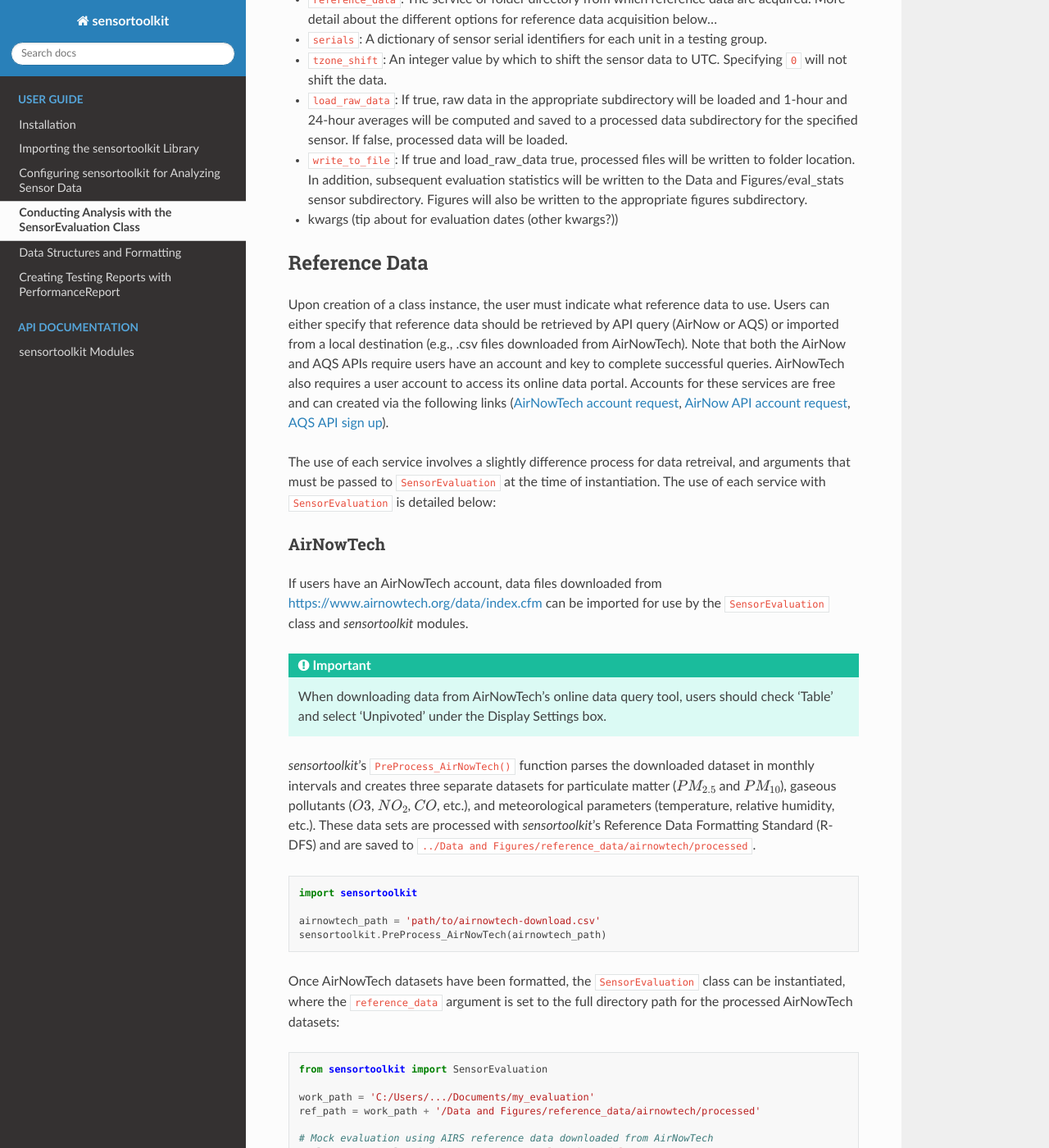
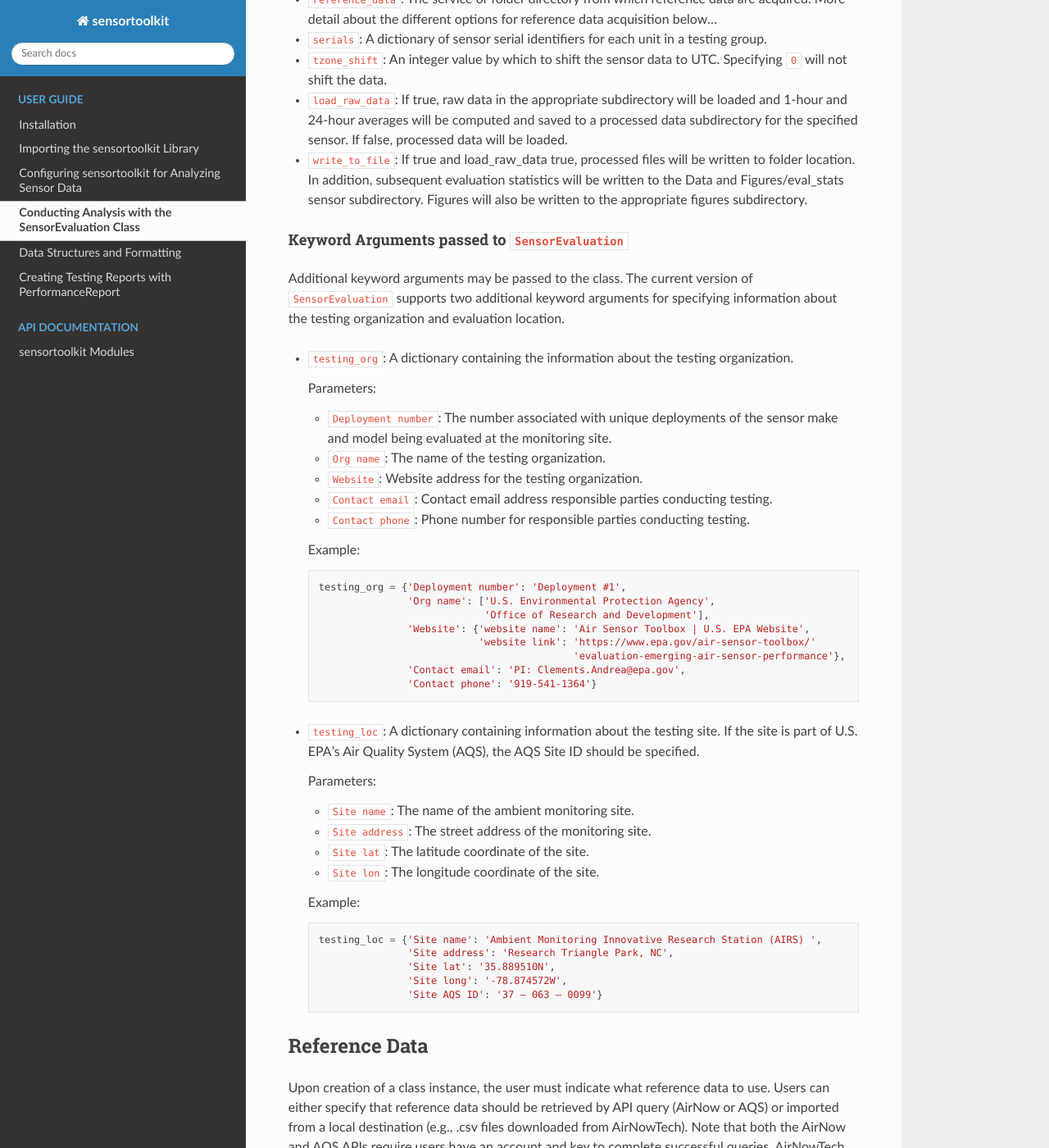
Before and after one commit to USEPA/sensortoolkit, a Sphinx documentation site: the page built from docs/source/sensoreval.rst, in a window 1280 px wide and 1400 px high, scrolled down 1993 px. Shown: the whole window at 82% size. Built offline with Sphinx 7.4.7 and the Read the Docs theme 2.0.0, drawn with Linux system fonts in a browser that asks for light colours.

Commit message:
Add details about keyword args passed to SensorEvaluation

```diff
--- a/docs/source/sensoreval.rst
+++ b/docs/source/sensoreval.rst
@@ -102,7 +102,59 @@ Arguments passed to ``SensorEvaluation``
   written to folder location. In addition, subsequent evaluation statistics will
   be written to the Data and Figures/eval_stats sensor subdirectory. Figures will
   also be written to the appropriate figures subdirectory.
-* kwargs (tip about for evaluation dates (other kwargs?))
+
+Keyword Arguments passed to ``SensorEvaluation``
+""""""""""""""""""""""""""""""""""""""""""""""""
+
+Additional keyword arguments may be passed to the class. The current
+version of ``SensorEvaluation`` supports two additional keyword arguments for
+specifying information about the testing organization and evaluation location.
+
+* ``testing_org``: A dictionary containing the information about the testing
+  organization.
+
+  Parameters:
+
+  * ``Deployment number``: The number associated with unique deployments of the sensor
+    make and model being evaluated at the monitoring site.
+  * ``Org name``: The name of the testing organization.
+  * ``Website``: Website address for the testing organization.
+  * ``Contact email``: Contact email address responsible parties conducting testing.
+  * ``Contact phone``: Phone number for responsible parties conducting testing.
+
+  Example:
+
+  .. code-block:: python
+
+    testing_org = {'Deployment number': 'Deployment #1',
+                   'Org name': ['U.S. Environmental Protection Agency',
+                                'Office of Research and Development'],
+                   'Website': {'website name': 'Air Sensor Toolbox | U.S. EPA Website',
+                               'website link': 'https://www.epa.gov/air-sensor-toolbox/'
+                                               'evaluation-emerging-air-sensor-performance'},
+                   'Contact email': 'PI: Clements.Andrea@epa.gov',
+                   'Contact phone': '919-541-1364'}
+
+* ``testing_loc``: A dictionary containing information about the testing site.
+  If the site is part of U.S. EPA's Air Quality System (AQS), the AQS Site ID
+  should be specified.
+
+  Parameters:
+
+  * ``Site name``: The name of the ambient monitoring site.
+  * ``Site address``: The street address of the monitoring site.
+  * ``Site lat``: The latitude coordinate of the site.
+  * ``Site lon``: The longitude coordinate of the site.
+
+  Example:
+
+  .. code-block:: python
+
+    testing_loc = {'Site name': 'Ambient Monitoring Innovative Research Station (AIRS) ',
+                   'Site address': 'Research Triangle Park, NC',
+                   'Site lat': '35.889510N',
+                   'Site long': '-78.874572W',
+                   'Site AQS ID': '37 – 063 – 0099'}
 
 ==============
 Reference Data
```
